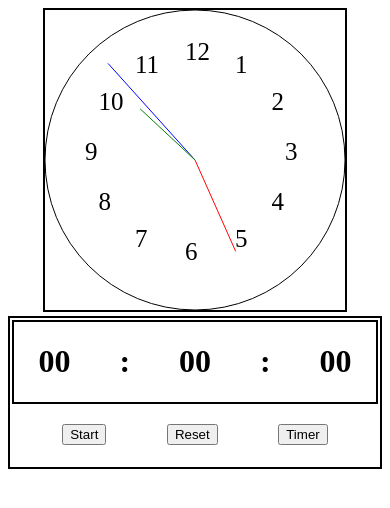
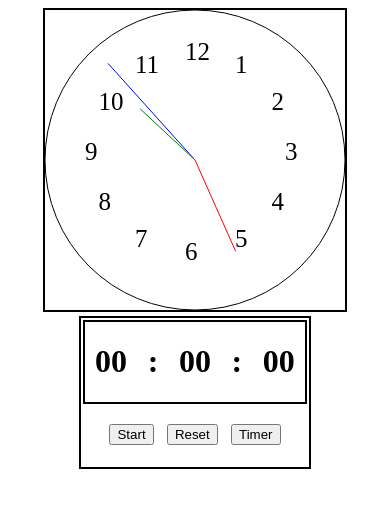
Before and after one commit to asazycat/javascriptApps, a website built with Vite: page src/apps/timer/index.html in a window 390 px wide. Built offline with nearby package versions, Linux system fonts and the light colour scheme.

Commit message:
responsivness for clock

```diff
--- a/src/apps/timer/style.css
+++ b/src/apps/timer/style.css
@@ -12,6 +12,7 @@ body {
 #canvasClock {
     margin: auto;
     border: 2px solid black;
+
 }
 
 
@@ -37,7 +38,8 @@ text-align:center;
 }
 #timer {
     border: 2px solid black;
-
+    width:60%;
+    margin:auto;
     padding:2px;
 }
 
```
